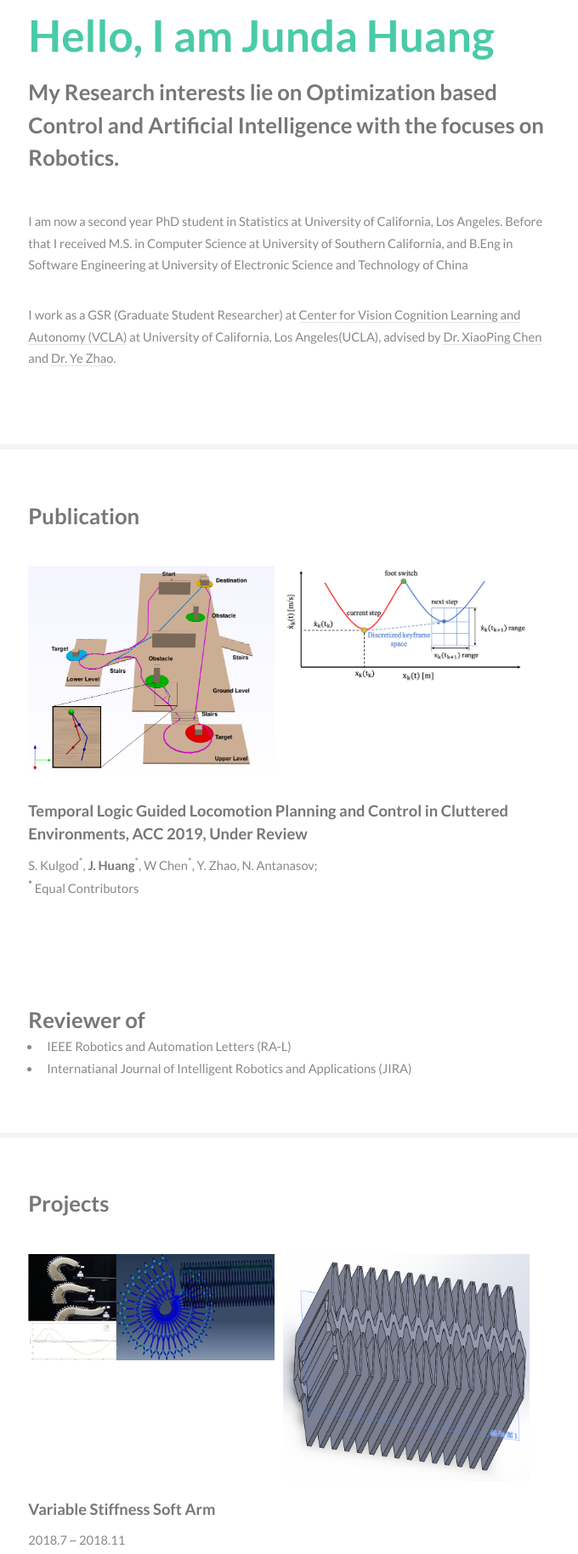
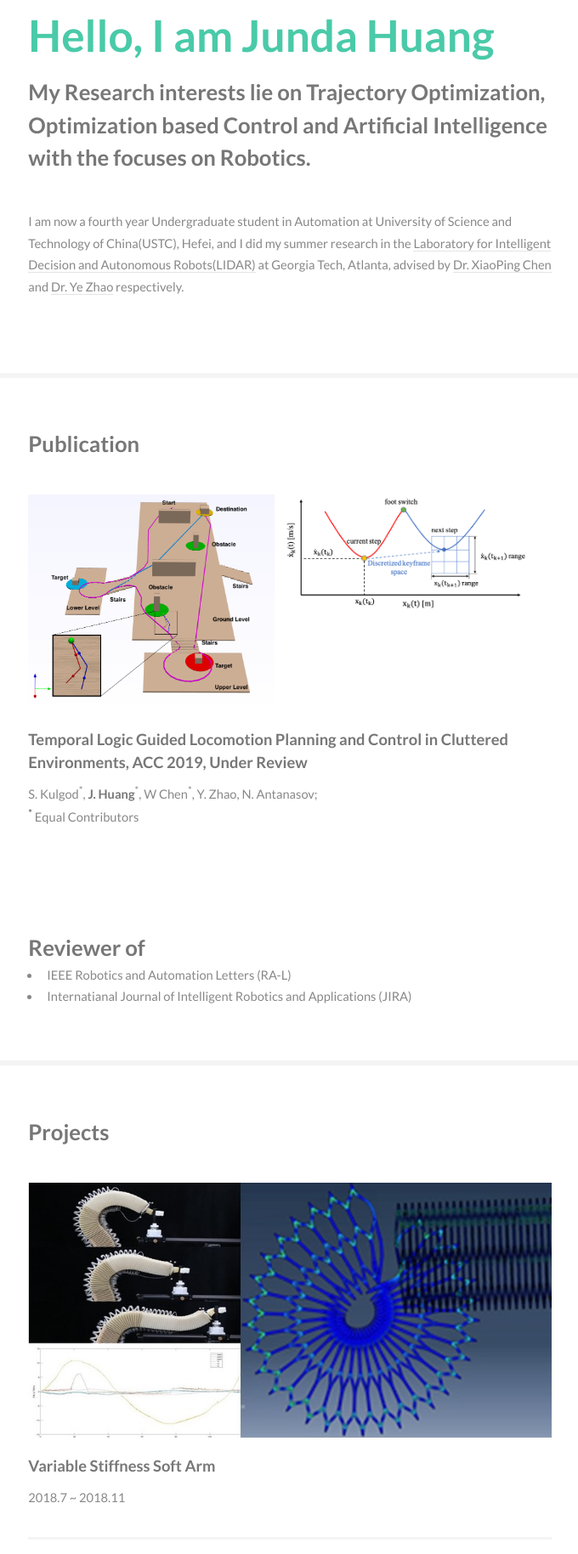
Before and after one commit to huangjund/SelfWebPage, a plain HTML site: page newPage/index.html in a window 1280 px wide. Shown: the part 672-2501 px from the top of the page at 85% size, without its empty margins (152-832 px from the left). Drawn offline with Linux system fonts and the light colour scheme.

Commit message:
changed the dimension of some figures and the introduction part

```diff
--- a/newPage/assets/css/main.css
+++ b/newPage/assets/css/main.css
@@ -46,6 +46,20 @@
 
 	.hurocoimgs {
 		width: 290px;
+		float: left;
+		margin-right: 10px;
+		margin-bottom: 10px;
+	}
+
+	.SoftArm {
+		width: 700px;
+		float: left;
+		margin-right: 10px;
+		margin-bottom: 10px;
+	}
+
+	.Spider {
+		width: 450px;
 		float: left;
 		margin-right: 10px;
 		margin-bottom: 10px;
--- a/newPage/index.html
+++ b/newPage/index.html
@@ -61,15 +61,14 @@
 								<div class="container">
 									<header class="major">
 										<h2>Hello, I am Junda Huang</h2>
-										<p>My Research interests lie on Optimization based Control and Artificial Intelligence with the focuses on Robotics.</p>
+										<p>My Research interests lie on Trajectory Optimization, Optimization based Control
+											and Artificial Intelligence with the focuses on Robotics.</p>
 									</header>
-									<p>I am now a second year PhD student in Statistics at University of California, Los Angeles. Before that I received
-										M.S. in Computer Science at University of Southern California, and B.Eng in Software Engineering at University of
-										Electronic Science and Technology of China</p>
-									<p>I work as a GSR (Graduate Student Researcher) at <a href="http://vcla.stat.ucla.edu/index.html">
-										Center for Vision Cognition Learning and Autonomy (VCLA)</a>
-										at University of California, Los Angeles(UCLA), advised by
-										<a href="http://ai.ustc.edu.cn/">Dr. XiaoPing Chen</a> and <a href="https://sites.google.com/site/yezhaout/home">Dr. Ye Zhao</a>.<br><br>
+									<p>I am now a fourth year Undergraduate student in Automation at University of Science and Technology of China(USTC), Hefei, and
+										I did my summer research in the <a href="http://lab-idar.gatech.edu/">
+											Laboratory for Intelligent Decision and Autonomous Robots(LIDAR)</a> at Georgia Tech, Atlanta, advised by
+										<a href="http://ai.ustc.edu.cn/">Dr. XiaoPing Chen</a> and <a href="https://sites.google.com/site/yezhaout/home">Dr. Ye Zhao</a>
+										respectively.<br><br>
 								</div>
 							</section>
 
@@ -112,8 +111,8 @@
 									<div class="features">
 										<article>
 												<div class="inner">
-													<img src="./images/20.jpg" class="paperimgs" alt="dataset1" />
-													<img src="./images/arm1.png" class="paperimgs" alt="dataset2" />
+													<img src="./images/20.jpg" class="SoftArm" alt="dataset1" />
+													<!-- <img src="./images/arm1.png" class="paperimgs" alt="dataset2" /> -->
 												</div>
 												<div class="paperdivs">
 													<h4>Variable Stiffness Soft Arm</h4>
@@ -123,7 +122,7 @@
 
 										<article>
 											<div class="inner">
-												<img src="./images/18.png" class="paperimgs" alt="open_bottle1" />
+												<img src="./images/18.png" class="Spider" alt="open_bottle1" />
 												<img src="./images/23.png" class="paperimgs" alt="open_bottle2" />
 											</div>
 											<div class="paperdivs">
@@ -169,6 +168,7 @@
 									<p>Huangshan road 230027</p>
 									<ul class="icons">
 										<li><a href="https://github.com/huangjund" class="icon fa-github"><span class="label">Github</span></a></li>
+										<li><a>Some Daily Life</a></li>
 									</ul>
 								</div>
 							</section>
```
